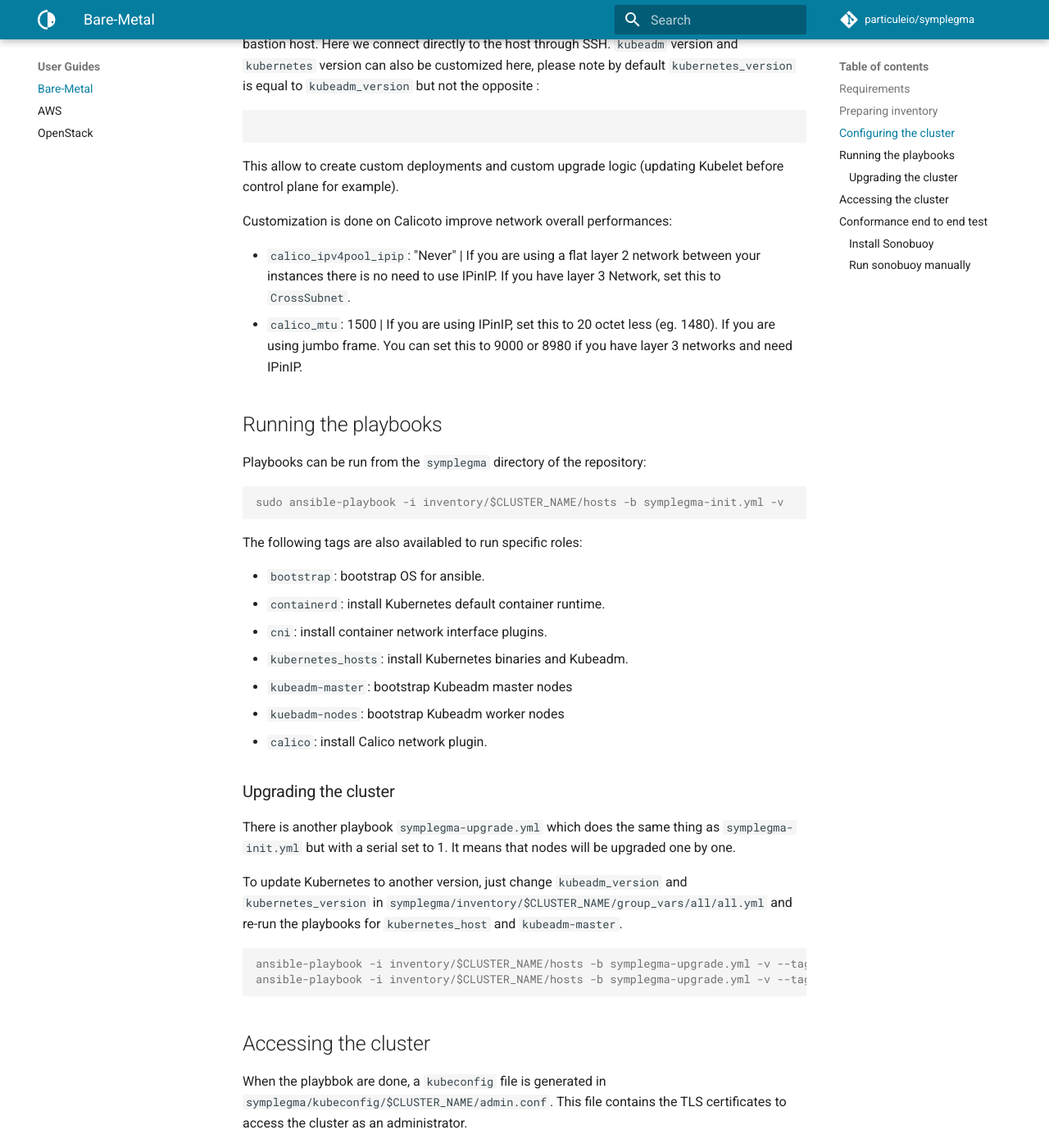
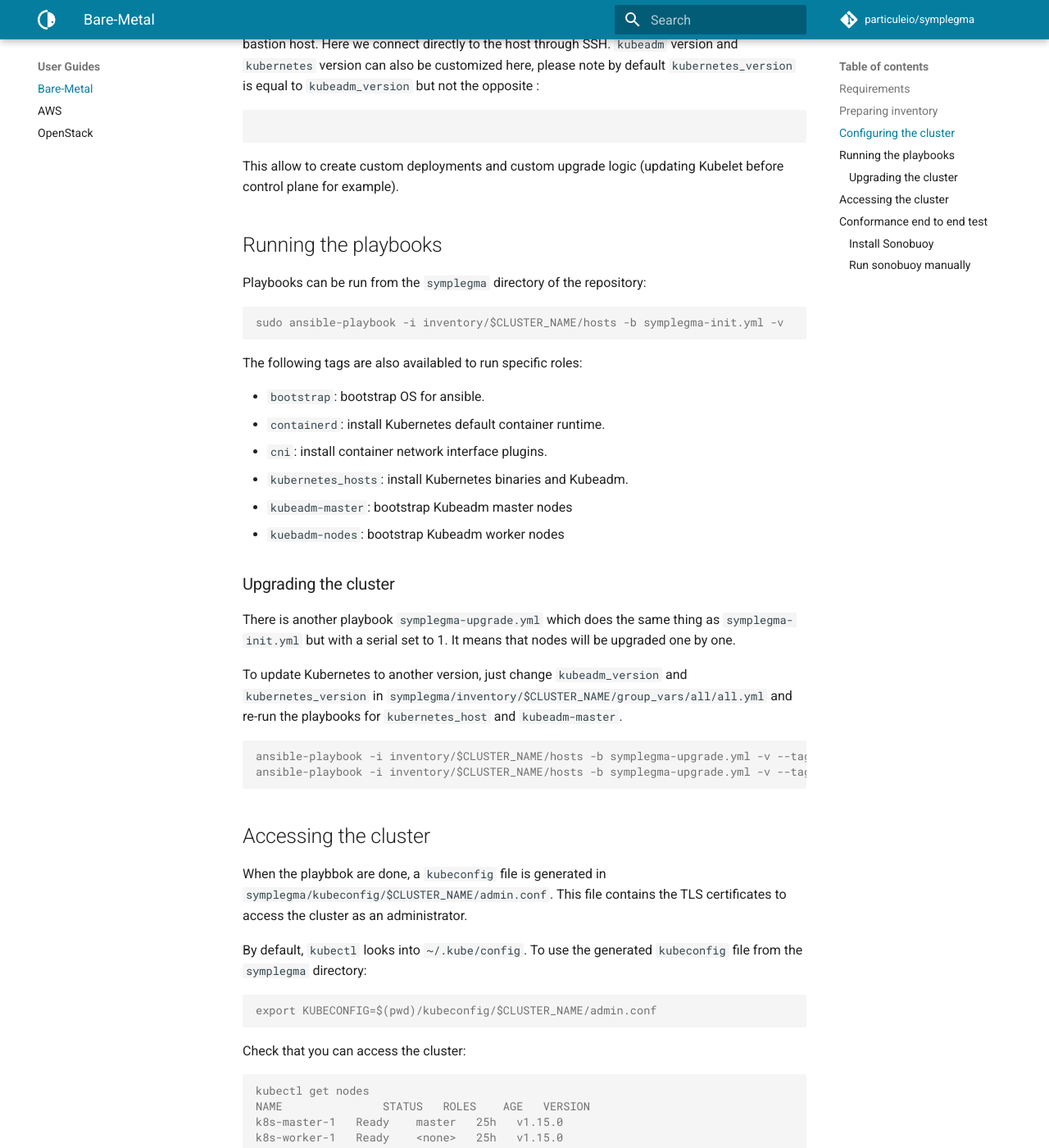
Before and after one commit to particuleio/symplegma, an MkDocs documentation site: the page built from docs/user-guides/bare-metal.md, in a window 1280 px wide and 1400 px high, scrolled down 2073 px. Shown: the whole window at 82% size. Built offline with MkDocs 1.6.1 and Material for MkDocs 9.7.7, drawn with Linux system fonts in a browser that asks for light colours; comment, search, counter and statistics services are not loaded.

Commit message:
feat: prepare v2 release
Signed-off-by: Kevin Lefevre <kevin@particule.io>

```diff
--- a/README.md
+++ b/README.md
@@ -54,7 +60,6 @@ It is available online at [particuleio.github.io/symplegma](https://particuleio.
 - [symplegma-crio][role-symplegma-crio]: Install the [cri-o][cri-crio] CRI
 - [symplegma-win_docker][role-symplegma-win_docker]: Install the [docker][cri-docker] CRI on Windows hosts
 - [symplegma-cni][role-symplegma-cni]: Boostrap the hosts to install the CNI
-- [symplegma-calico][role-symplegma-calico]: Boostrap and install the Calico CNI
 - [symplegma-flannel][role-symplegma-flannel]: Bootstrap and install the Flannel CNI
 - [symplegma-win_cni][role-symplegma-win_cni]: Bootstrap Windows hosts to install the CNI
 
@@ -64,7 +69,6 @@ It is available online at [particuleio.github.io/symplegma](https://particuleio.
 [role-symplegma-containerd]: https://github.com/particuleio/symplegma-containerd
 [role-symplegma-crio]: https://github.com/particuleio/symplegma-crio
 [role-symplegma-cni]: https://github.com/particuleio/symplegma-cni
-[role-symplegma-calico]: https://github.com/particuleio/symplegma-calico
 [role-symplegma-flannel]: https://github.com/particuleio/symplegma-flannel
 [role-symplegma-win_cni]: https://github.com/particuleio/symplegma-win_cni
 [role-symplegma-win_kubernetes_hosts]: https://github.com/particuleio/symplegma-win_kubernetes_hosts
--- a/docs/user-guides/bare-metal.md
+++ b/docs/user-guides/bare-metal.md
@@ -112,15 +112,6 @@ opposite :
 This allow to create custom deployments and custom upgrade logic (updating
 Kubelet before control plane for example).
 
-Customization is done on Calicoto improve network overall performances:
-
-* `calico_ipv4pool_ipip`: "Never" | If you are using a flat layer 2 network
-    between your instances there is no need to use IPinIP. If you have layer 3
-    Network, set this to `CrossSubnet`.
-* `calico_mtu`: 1500 | If you are using IPinIP, set this to 20 octet less (eg.
-    1480). If you are using jumbo frame. You can set this to 9000 or 8980 if you
-    have layer 3 networks and need IPinIP.
-
 ## Running the playbooks
 
 Playbooks can be run from the `symplegma` directory of the repository:
@@ -137,7 +128,6 @@ The following tags are also availabled to run specific roles:
 * `kubernetes_hosts`: install Kubernetes binaries and Kubeadm.
 * `kubeadm-master`: bootstrap Kubeadm master nodes
 * `kuebadm-nodes`: bootstrap Kubeadm worker nodes
-* `calico`: install Calico network plugin.
 
 ### Upgrading the cluster
 
--- a/mkdocs.yml
+++ b/mkdocs.yml
@@ -53,7 +53,6 @@ nav:
           - Ubuntu: configuration/os/ubuntu.md
           - Flatcar: configuration/os/flatcar.md
       - Networking:
-          - Calico: configuration/networking/calico.md
           - HA: configuration/networking/ha.md
       - Container Runtimes:
           - CRI-O: configuration/container_runtimes/crio.md
--- a/requirements.yml
+++ b/requirements.yml
@@ -18,7 +18,7 @@
 - name: symplegma-crio
   scm: git
   src: https://github.com/particuleio/symplegma-crio
-  version: v1.21.3-rel.0
+  version: v1.24.1-rel.0
 - name: symplegma-cni
   scm: git
   src: https://github.com/particuleio/symplegma-cni
@@ -26,7 +26,7 @@
 - name: symplegma-flannel
   scm: git
   src: https://github.com/particuleio/symplegma-flannel
-  version: v0.12.0-rel.1
+  version: v0.18.1-rel.0
 - name: symplegma-win_cni
   scm: git
   src: https://github.com/particuleio/symplegma-win_cni
```
Also changed, not shown: other parts of README.md (+7 -1 lines), docs/configuration/networking/calico.md (deleted, +0 -62 lines), 2 other files.
